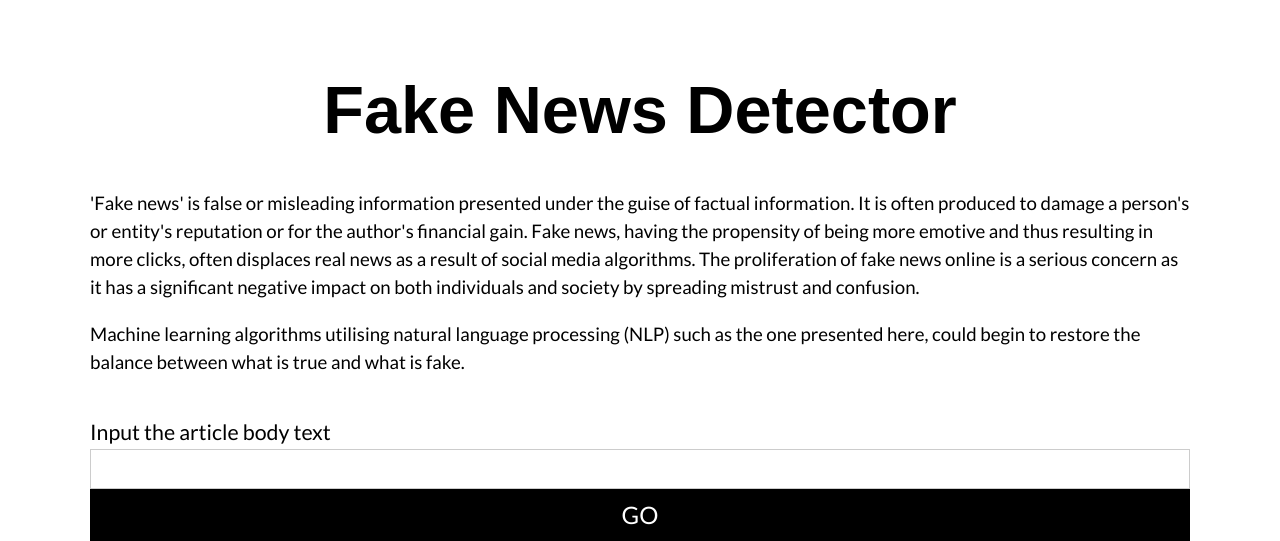
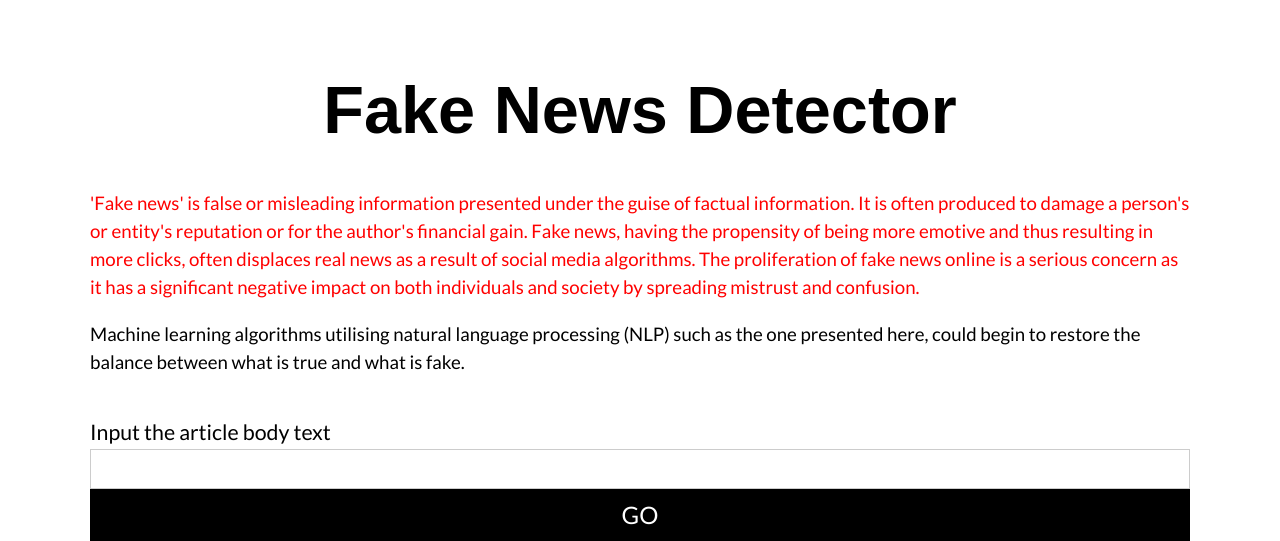
Before and after one commit to MarcusKorea/MarcusKorea-Fake_News_Detector, a Flask app: page / in a window 1280 px wide. Shown: the top 541 px of the page. Run offline with Flask 2, Linux system fonts and the light colour scheme; parts of the project's set-up code (start-up, migrations or seed data) failed here and were passed over; some libraries are stand-ins or nearby versions.

Commit message:
change colour to red to test

```diff
--- a/templates/fk_index.html
+++ b/templates/fk_index.html
@@ -71,7 +71,7 @@ html,body,h1,h2,h3,h4 {font-family:"Lato", sans-serif}
   </div>
 
   <div>
-      <p style="font-size: 14pt;">'Fake news' is false or misleading information presented under the guise of factual information.
+      <p style="font-size: 14pt; color: red;">'Fake news' is false or misleading information presented under the guise of factual information.
           It is often produced to damage a person's or entity's reputation or for the author's financial gain.
         Fake news, having the propensity of being more emotive and thus resulting in more clicks, often displaces real news
         as a result of social media algorithms. The proliferation of fake news online is a serious concern as it has a significant
```
